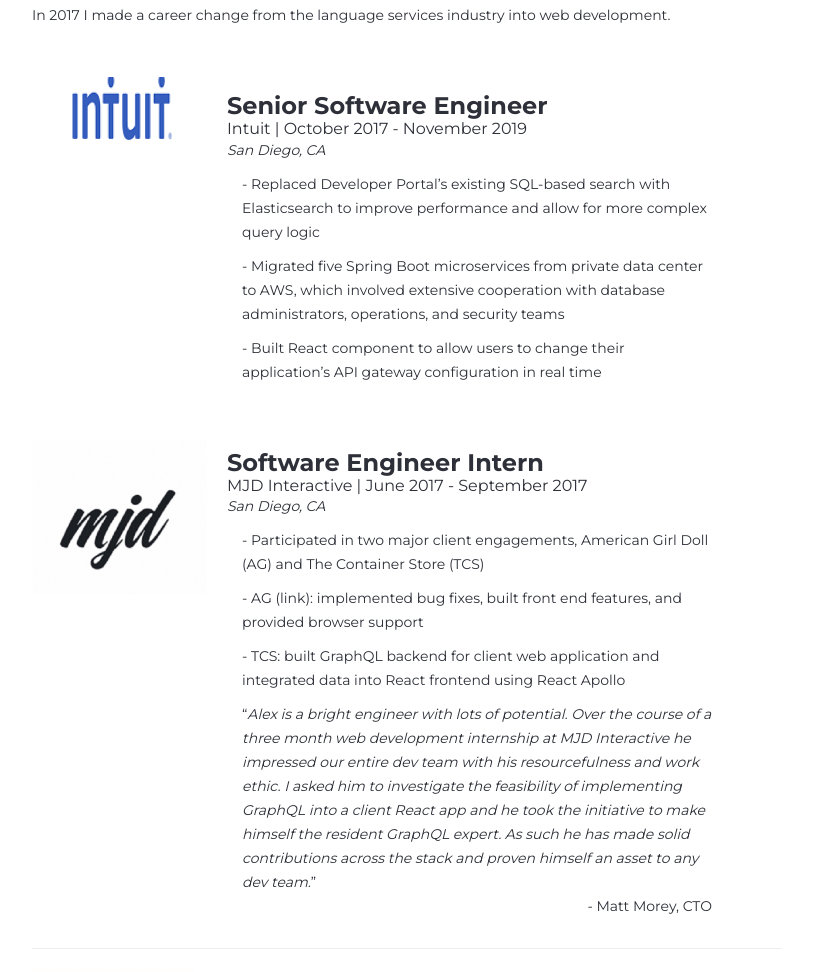
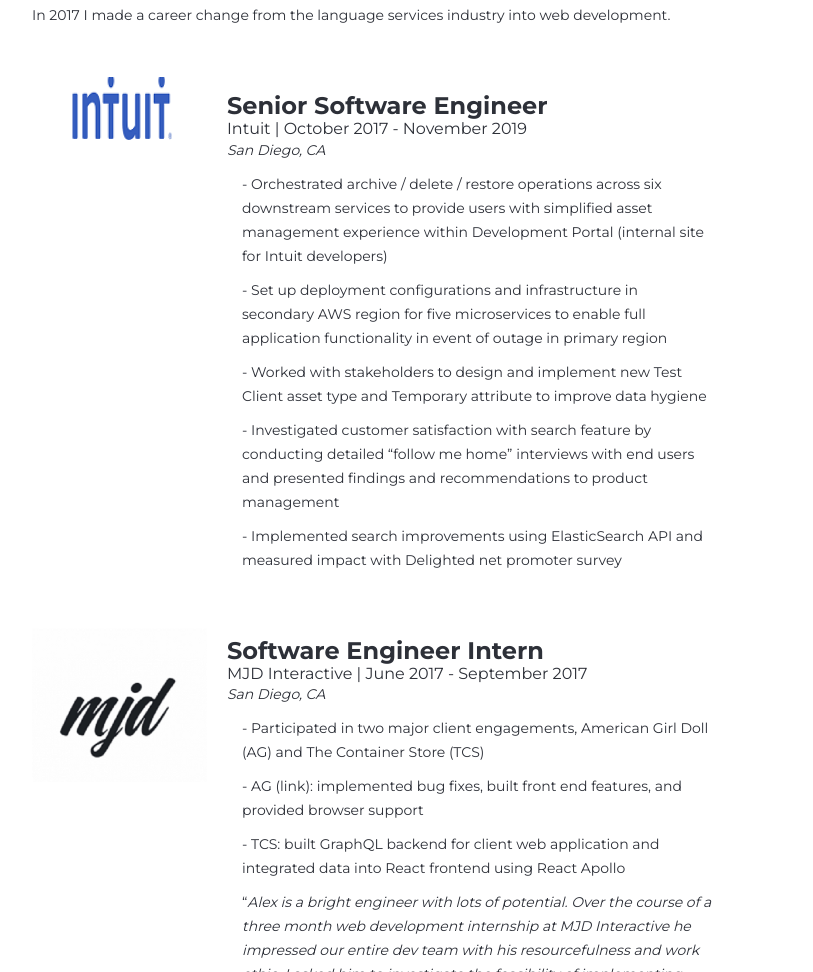
Before and after one commit to alextickle/alextickle.github.io, a plain HTML site: page index.html in a window 1280 px wide. Shown: the part 2400-3372 px from the top of the page, without its empty margins (428-1241 px from the left). Drawn offline with Linux system fonts and the light colour scheme; a script that the page names is missing.

Commit message:
update resume

```diff
--- a/index.html
+++ b/index.html
@@ -86,7 +86,7 @@
                             <div class="about-info">
                                 <p>Full stack web developer with strong analytical skills and broad competence across the full life cycle of modern web development, from gathering requirements from stakeholders to testing and deployment. Particular expertise in Java, Spring Boot, and React.</p>
                             </div>
-                            <a href="alexanderTickle.pdf" class="btn btn-primary" download>
+                            <a href="alexanderTickleResume.pdf" class="btn btn-primary" download>
                               <div class="button">
                                   Download my resume as a .pdf file
                               </div>
@@ -290,9 +290,11 @@
                                     <h5 id="no-vertical-margin">Intuit | October 2017 - November 2019</h5>
                                     <p><i>San Diego, CA</i></p>
                                     <div class="col-sm-8">
-                                        <p>- Replaced Developer Portal’s existing SQL-based search with Elasticsearch to improve performance and allow for more complex query logic</p>
-                                        <p>- Migrated five Spring Boot microservices from private data center to AWS, which involved extensive cooperation with database administrators, operations, and security teams</p>
-                                        <p>- Built React component to allow users to change their application’s API gateway configuration in real time</p>
+                                        <p>- Orchestrated archive / delete / restore operations across six downstream services to provide users with simplified asset management experience within Development Portal (internal site for Intuit developers)</p>
+                                        <p>- Set up deployment configurations and infrastructure in secondary AWS region for five microservices to enable full application functionality in event of outage in primary region</p>
+                                        <p>- Worked with stakeholders to design and implement new Test Client asset type and Temporary attribute to improve data hygiene</p>
+                                        <p>- Investigated customer satisfaction with search feature by conducting detailed “follow me home” interviews with end users and presented findings and recommendations to product management</p>
+                                        <p>- Implemented search improvements using ElasticSearch API and measured impact with Delighted net promoter survey</p>
                                     </div>
                                 </div>
                             </div>
```
Also changed, not shown: 1 other file.
